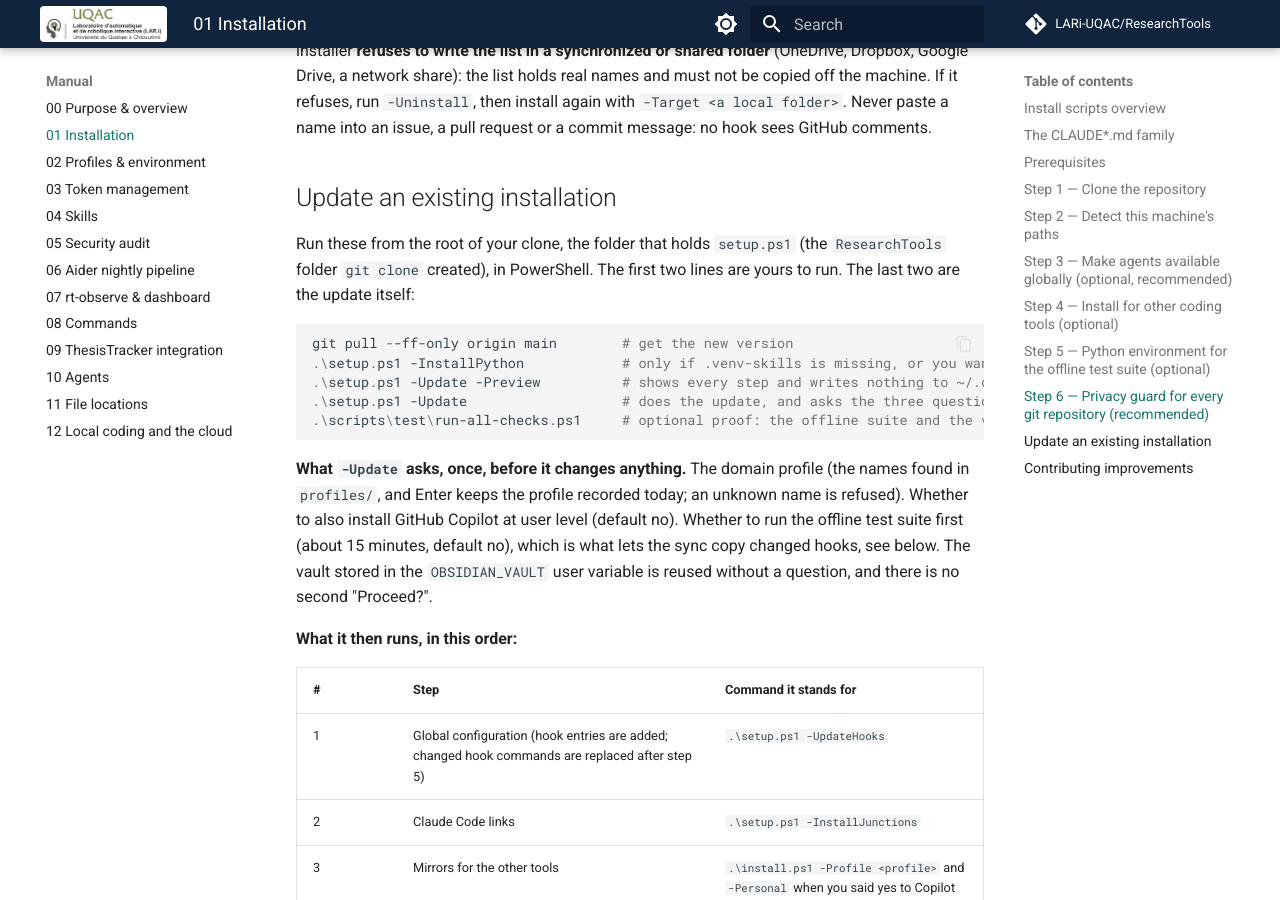
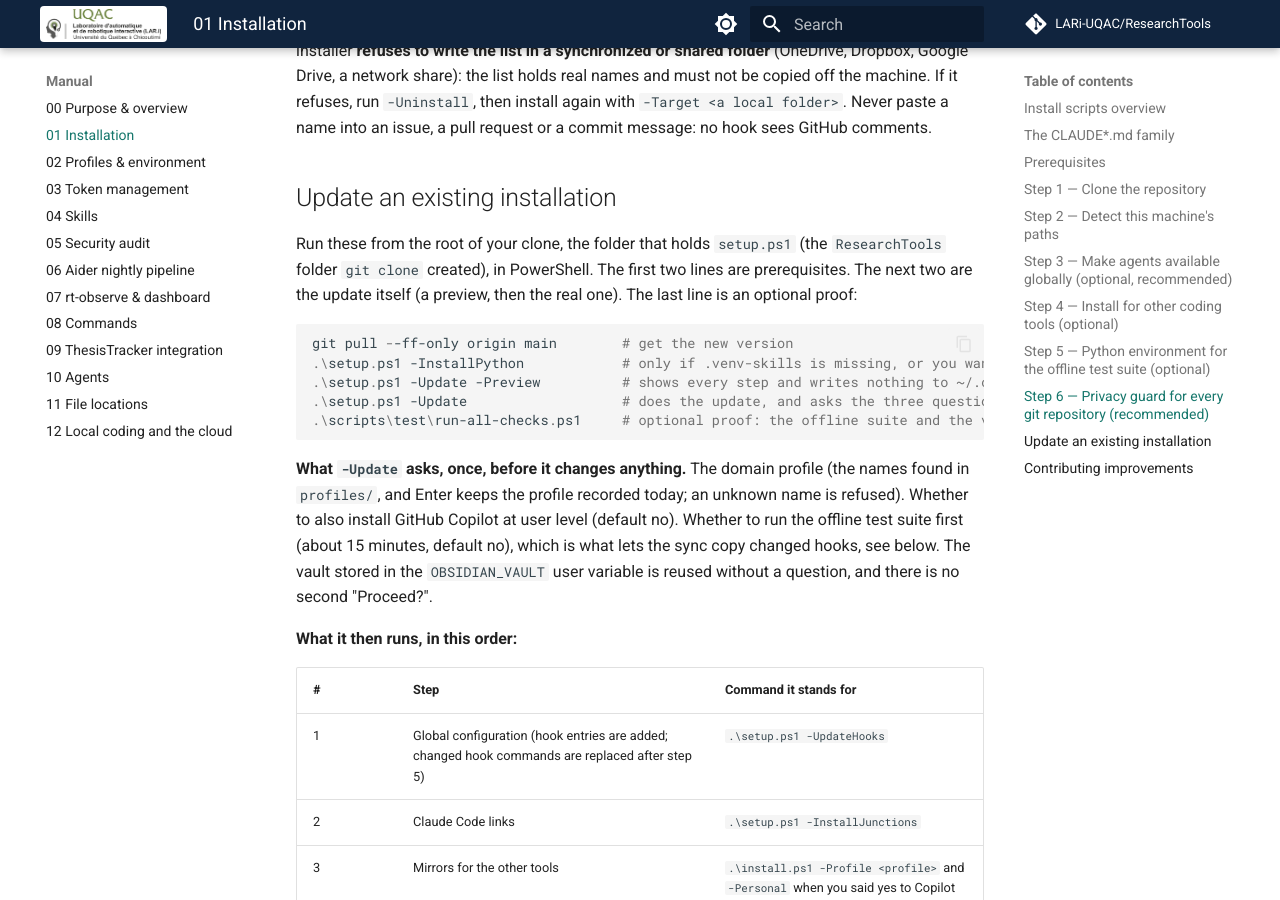
Before and after one commit to LARi-UQAC/ResearchTools, an MkDocs documentation site: the page built from docs/manual/01-installation.md, in a window 1280 px wide and 900 px high, scrolled down 9213 px. Built offline with MkDocs 1.6.1 and Material for MkDocs 9.7.7, drawn with Linux system fonts in a browser that asks for light colours; comment, search, counter and statistics services are not loaded.

Commit message:
docs: round 4 counts, changelog, and the update-procedure wording
testing.md carries the new counts (133, 58, 89), the CHANGELOG lists the fixes, and
chapter 01 says the first two lines are prerequisites, the next two the update and the
last an optional proof (it said "the last two" for five lines).

Co-Authored-By: Claude Sonnet 5.5 <noreply@anthropic.com>

````diff
--- a/docs/manual/01-installation.md
+++ b/docs/manual/01-installation.md
@@ -293,8 +293,8 @@ no hook sees GitHub comments.
 ## Update an existing installation
 
 Run these from the root of your clone, the folder that holds `setup.ps1` (the `ResearchTools`
-folder `git clone` created), in PowerShell. The first two lines are yours to run. The last two are
-the update itself:
+folder `git clone` created), in PowerShell. The first two lines are prerequisites. The next two are
+the update itself (a preview, then the real one). The last line is an optional proof:
 
 ```powershell
 git pull --ff-only origin main        # get the new version
````
Also changed, not shown: .claude/rules/testing.md (+3 -3 lines), CHANGELOG.md (+5 -2 lines), .github/instructions/testing.instructions.md.
